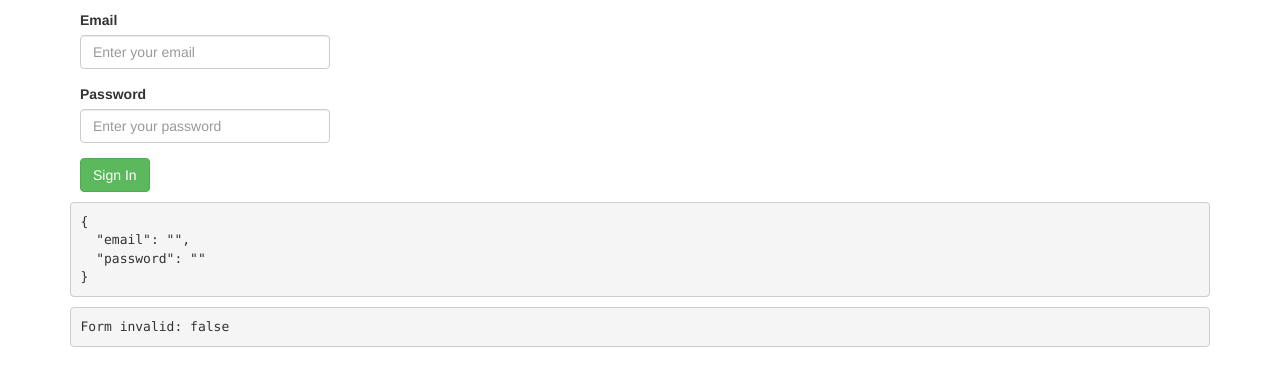
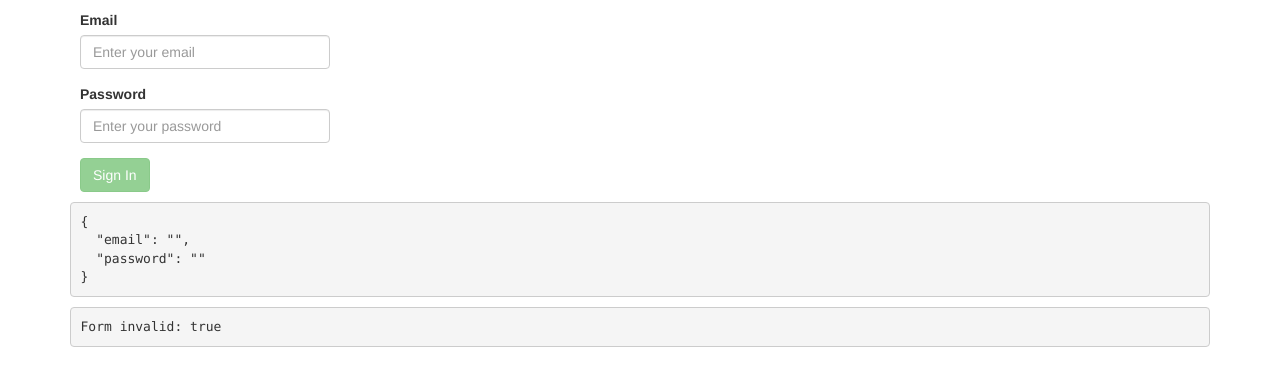
Before and after one commit to vanpho93/form1901, an Angular app: page / in a window 1280 px wide. Shown: the top 386 px of the page. Built offline with nearby package versions, Linux system fonts and the light colour scheme.

Commit message:
form builder

```diff
--- a/src/app/sign-in/sign-in.component.ts
+++ b/src/app/sign-in/sign-in.component.ts
@@ -1,5 +1,5 @@
 import { Component, OnInit } from '@angular/core';
-import { FormGroup, FormControl, Validators } from '@angular/forms';
+import { FormGroup, FormControl, Validators, FormBuilder } from '@angular/forms';
 
 @Component({
   selector: 'app-sign-in',
@@ -9,12 +9,12 @@ import { FormGroup, FormControl, Validators } from '@angular/forms';
 export class SignInComponent implements OnInit {
   formSignIn: FormGroup;
 
-  constructor() { }
+  constructor(private fb: FormBuilder) { }
 
   ngOnInit() {
-    this.formSignIn = new FormGroup({
-      email: new FormControl('', Validators.email),
-      password: new FormControl('', Validators.minLength(4)),
+    this.formSignIn = this.fb.group({
+      email: ['', Validators.email],
+      password: ['', [Validators.required, Validators.minLength(4)]]
     });
   }
 
@@ -28,6 +28,7 @@ export class SignInComponent implements OnInit {
   }
 
   get passwordInvalid() {
-    return this.formSignIn.get('password').invalid;
+    const passwordControl = this.formSignIn.get('password');
+    return passwordControl.touched && passwordControl.invalid;
   }
 }
```
